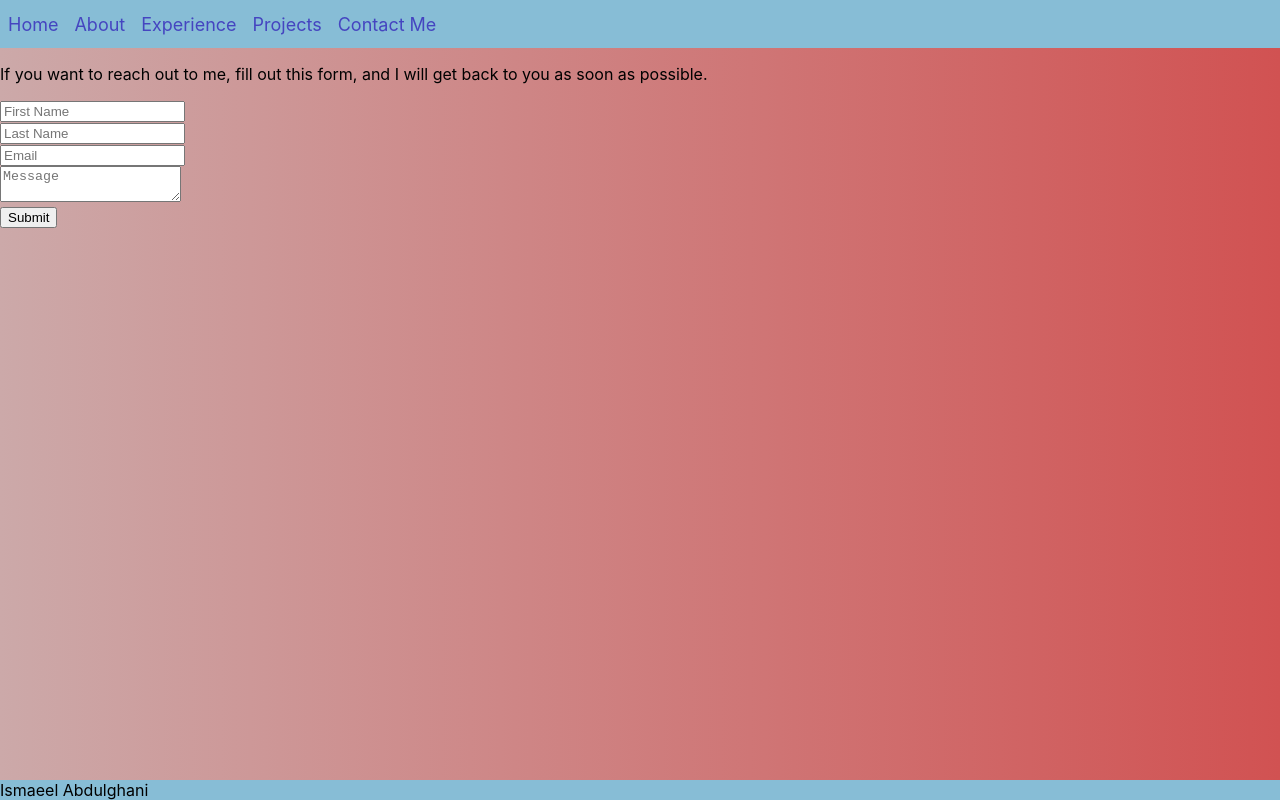
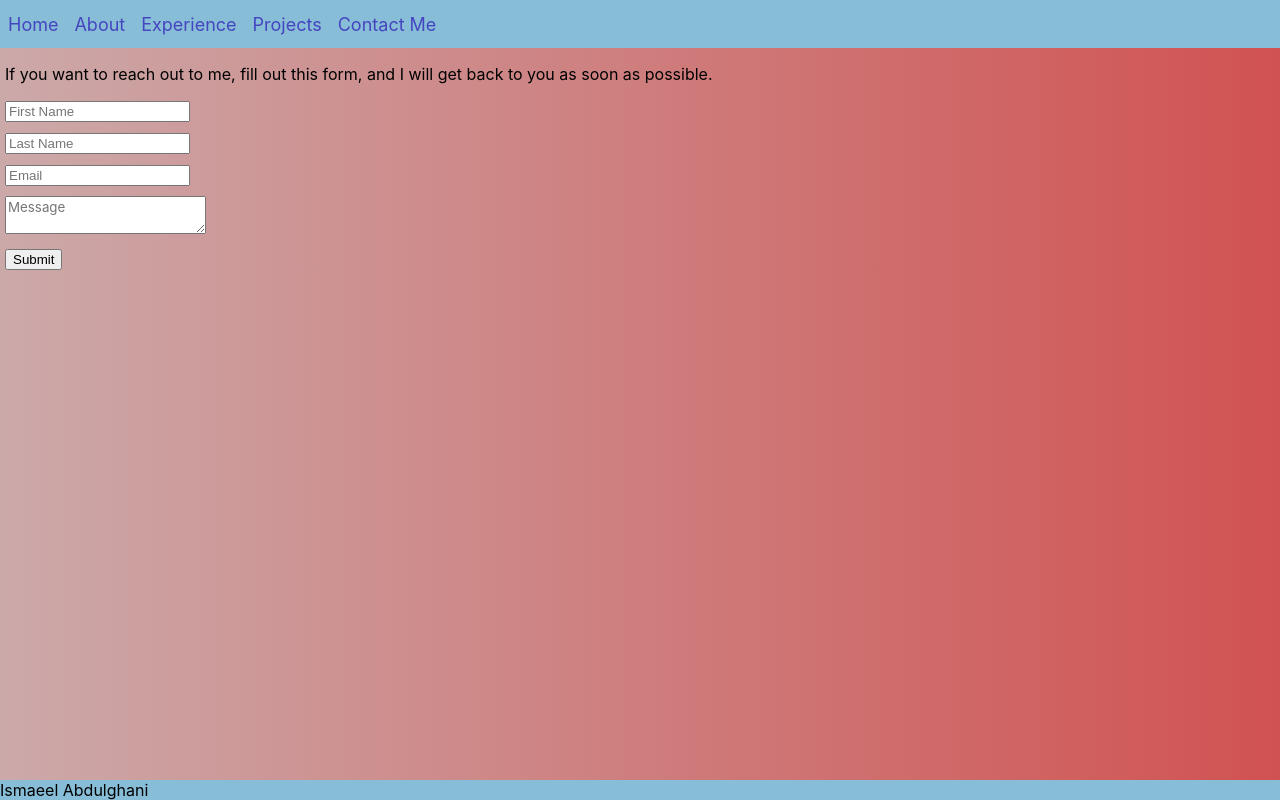
Before and after one commit to iaAbdulghani/personal-website, a React (Create React App) app: page /contact in a window 1280 px wide. Built offline with nearby package versions, Linux system fonts and the light colour scheme.

Commit message:
Finished form front end

```diff
--- a/src/components/Form/Form.css
+++ b/src/components/Form/Form.css
@@ -1,6 +1,12 @@
-.input {
-    padding-top: 1px;
+.items div{
+    margin-top: 10px;
+    margin-left: 5px;
+}
 
+p{
+    margin-left: 5px;
+}
 
-
+textarea {
+    font-family: inherit;
 }
--- a/src/components/Navbar/Navbar.css
+++ b/src/components/Navbar/Navbar.css
@@ -1,3 +1,5 @@
+
+
 .bar {
     background: rgb(135, 189, 214);
     text-decoration: none;
```
